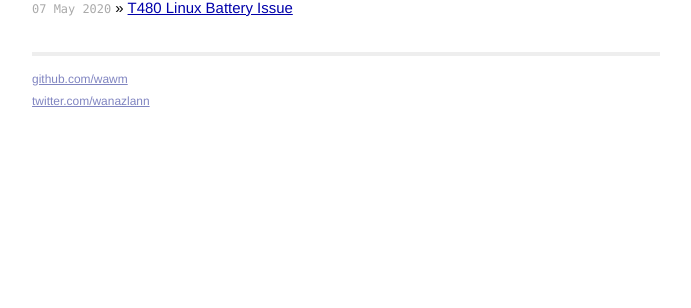
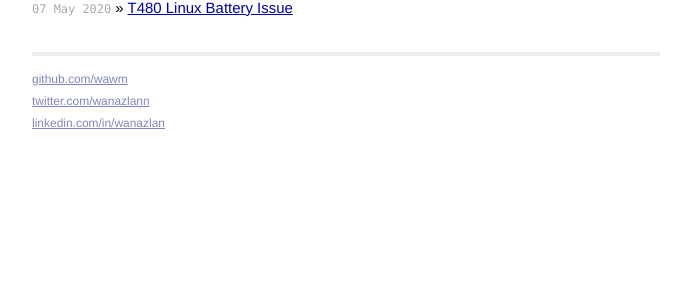
Before and after one commit to wawm/wawm.github.io, a Jekyll site: the page built from index.html, in a window 1280 px wide. Shown: the part 140-448 px from the top of the page, without its empty margins (294-985 px from the left). Built offline with Jekyll 4.4.1, drawn with Linux system fonts in a browser that asks for light colours; the list of posts is cut into pages by our own code.

Commit message:
Update default.html

```diff
--- a/_layouts/default.html
+++ b/_layouts/default.html
@@ -28,6 +28,7 @@
               <p>
                 <a href="https://github.com/wawm">github.com/wawm</a><br />
                 <a href="https://twitter.com/wanazlann">twitter.com/wanazlann</a><br />
+                  <a href="https://www.linkedin.com/in/wanazlan/">linkedin.com/in/wanazlan</a><br />
               </p>
             </div>
           </div>
```
